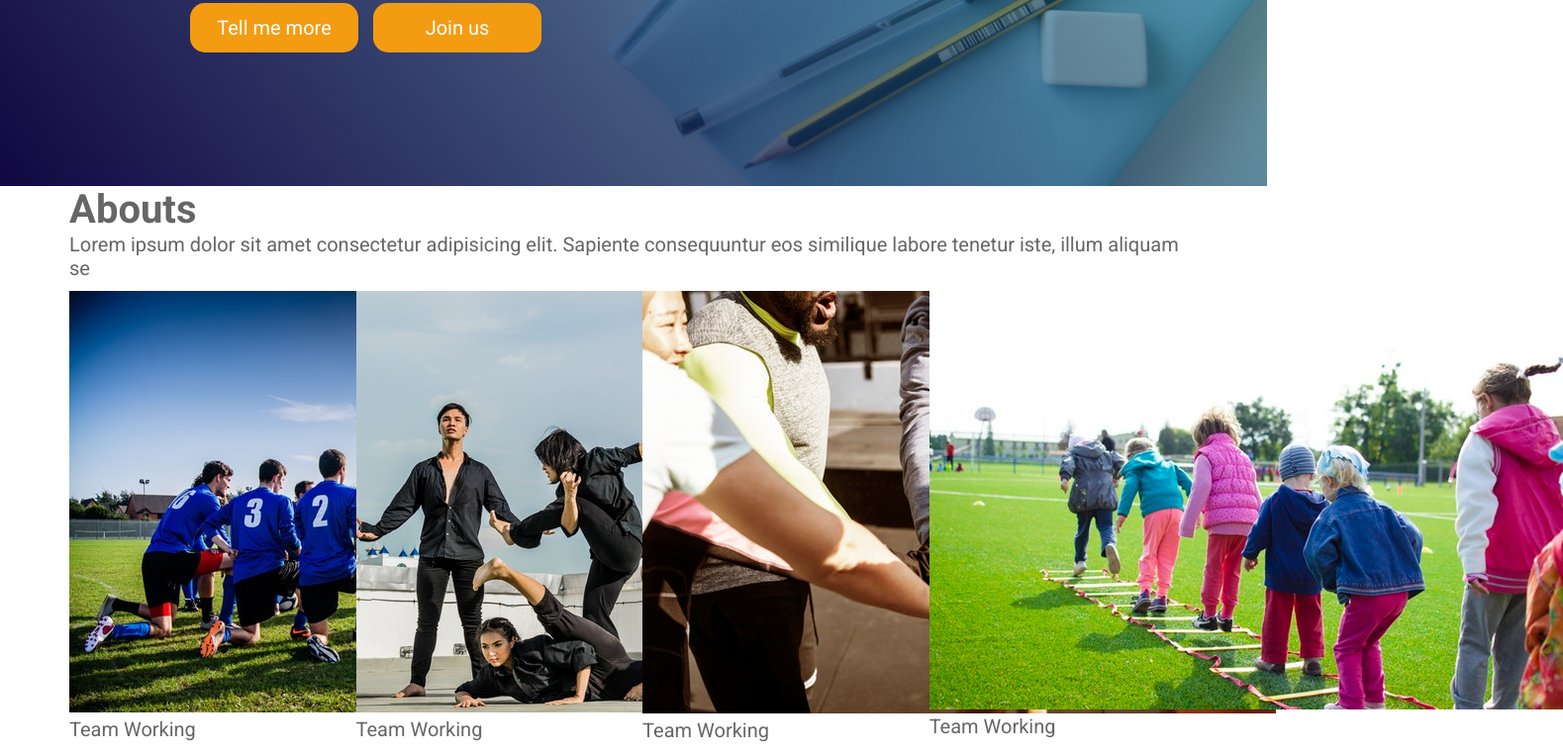
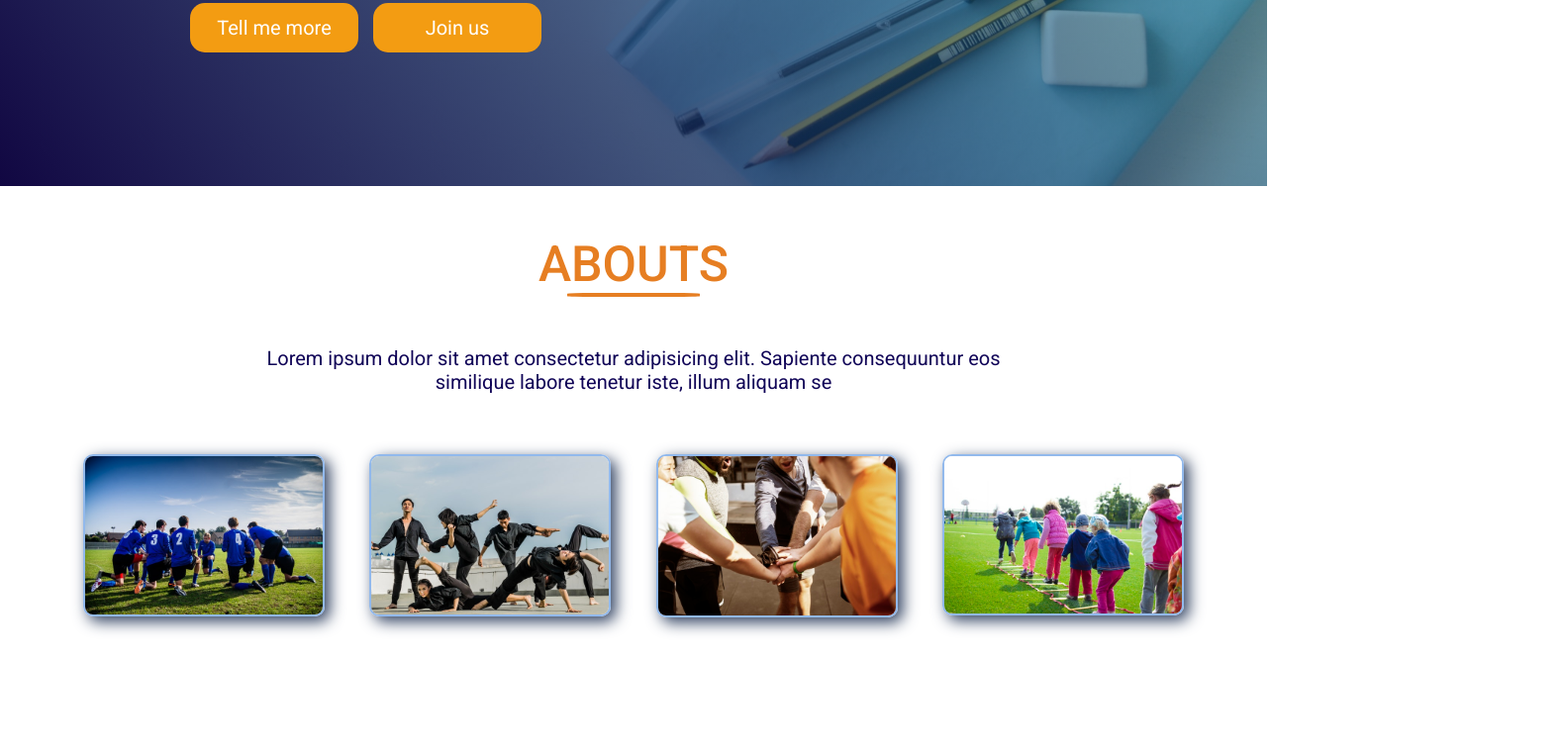
Before and after one commit to chongnguyen/blog-2, a plain HTML site: page index.html in a window 1280 px wide. Shown: the part 612-1374 px from the top of the page at 99% size, 1579 px wide, since content can reach past the window. After the commit the page ends 1302 px from the top, so only its background shows below. Drawn offline with Linux system fonts and the light colour scheme.

Commit message:
add section about us

```diff
--- a/index.html
+++ b/index.html
@@ -36,7 +36,7 @@
     <!------------------------- End header ---------------------------->
 
     <!-- Start About -->
-    <div class="about-section">
+    <section class="about-section">
         <div class="row">
             <h1 class="title-section">Abouts</h1>
             <p class="intro-section">Lorem ipsum dolor sit amet consectetur adipisicing elit. Sapiente consequuntur eos
@@ -62,7 +62,7 @@
             </div>
 
         </div>
-    </div>
+    </section>
     <!---------------------------- End About ---------------------------------->
 </body>
 
--- a/style.css
+++ b/style.css
@@ -34,6 +34,29 @@ html {
 .row {
     width: 1140px;
     margin: auto;
+}
+
+.title-section {
+    color:  #e67e22;
+    font-size: 2.5rem;
+    font-weight: 500;
+    text-align: center;
+    text-transform: uppercase;
+}
+
+.title-section::after {
+    content: "";
+    border: 2px solid #e67e22 ;
+    border-radius: 20%;
+    width: 130px;
+    color: #e67e22;
+    display: block;
+    clear: both;
+    margin: auto;
+    margin-bottom: 20px;
+}
+section {
+    padding: 50px;
 }
 
 /*----------------------------- HEADEING ---------------------------*/
@@ -99,3 +122,48 @@ html {
     line-height: 4rem;
 
 }
+
+/* ----------------------------- ABOUT SECTION --------------------------------------------- */
+.about-section .intro-section{
+    text-align: center;
+    width: 70%;
+    margin: auto;
+    color: #100457;
+    margin-bottom: 50px;
+    margin-top: 50px;
+}
+
+.about-section .about-picture {
+    position: relative;
+}
+.about-section .about-picture p{
+    color: #fff;
+    position: absolute;
+    top: 100%;
+    left: 50%;
+    transform: translate(-50%, -50%);
+    opacity: 0;
+}
+.about-section .about-picture img{
+    width: 90%;
+    margin-left: 5%;
+    border-radius: 10px;
+    border: 2px solid #92b9ec;
+    box-shadow: 5px 5px 15px #2d3e5e;
+}
+
+.about-section .about-picture:hover img,
+.about-section .about-picture:active img {
+    filter: brightness(60%) blur(2px);
+    transition: all .3s;
+}
+
+.about-section .about-picture:hover p,
+.about-section .about-picture:active p {
+    position: absolute;
+    top: 50%;
+    left: 50%;
+    transform: translate(-50%, -25%);
+    transition: all .4s;
+    opacity: 1;
+}
```
